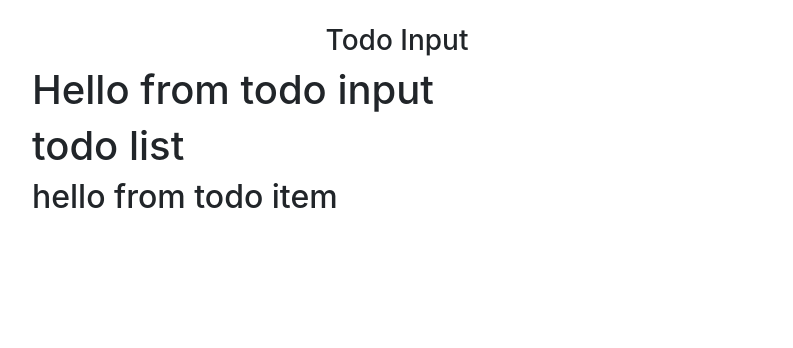
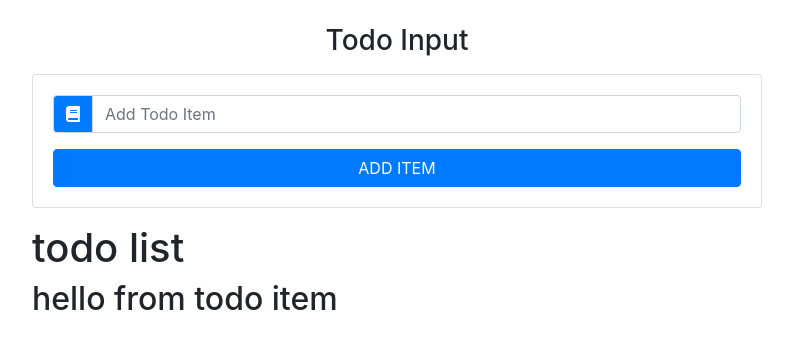
Before and after one commit to fefeclay/react-todo-list, a React (Create React App) app: page / in a window 1280 px wide. Shown: the top 348 px of the page, without its empty margins (243-1036 px from the left). Built offline with nearby package versions, Linux system fonts and the light colour scheme.

Commit message:
Added form component to app

```diff
--- a/src/components/TodoInput.js
+++ b/src/components/TodoInput.js
@@ -2,6 +2,32 @@
 
 export default class TodoInput extends Component {
   render() {
-    return <h1>Hello from todo input</h1>;
+    const { item, handleChange, handleSubmit, editItem } = this.props;
+    return (
+      <div className="card card-body my-3">
+        <form onSubmit={handleSubmit}>
+          <div className="input-group">
+            <div className="input-group-prepend">
+              <div className="input-group-text bg-primary text-white">
+                <i className="fas fa-book"></i>
+              </div>
+            </div>
+            <input
+              type="text"
+              className="form-control text-capitalize"
+              placeholder="add todo item"
+              value={item}
+              onChange={handleChange}
+            />
+          </div>
+          <button
+            type="submit"
+            className="btn btn-block btn-primary mt-3 text-uppercase"
+          >
+            add item
+          </button>
+        </form>
+      </div>
+    );
   }
 }
```
